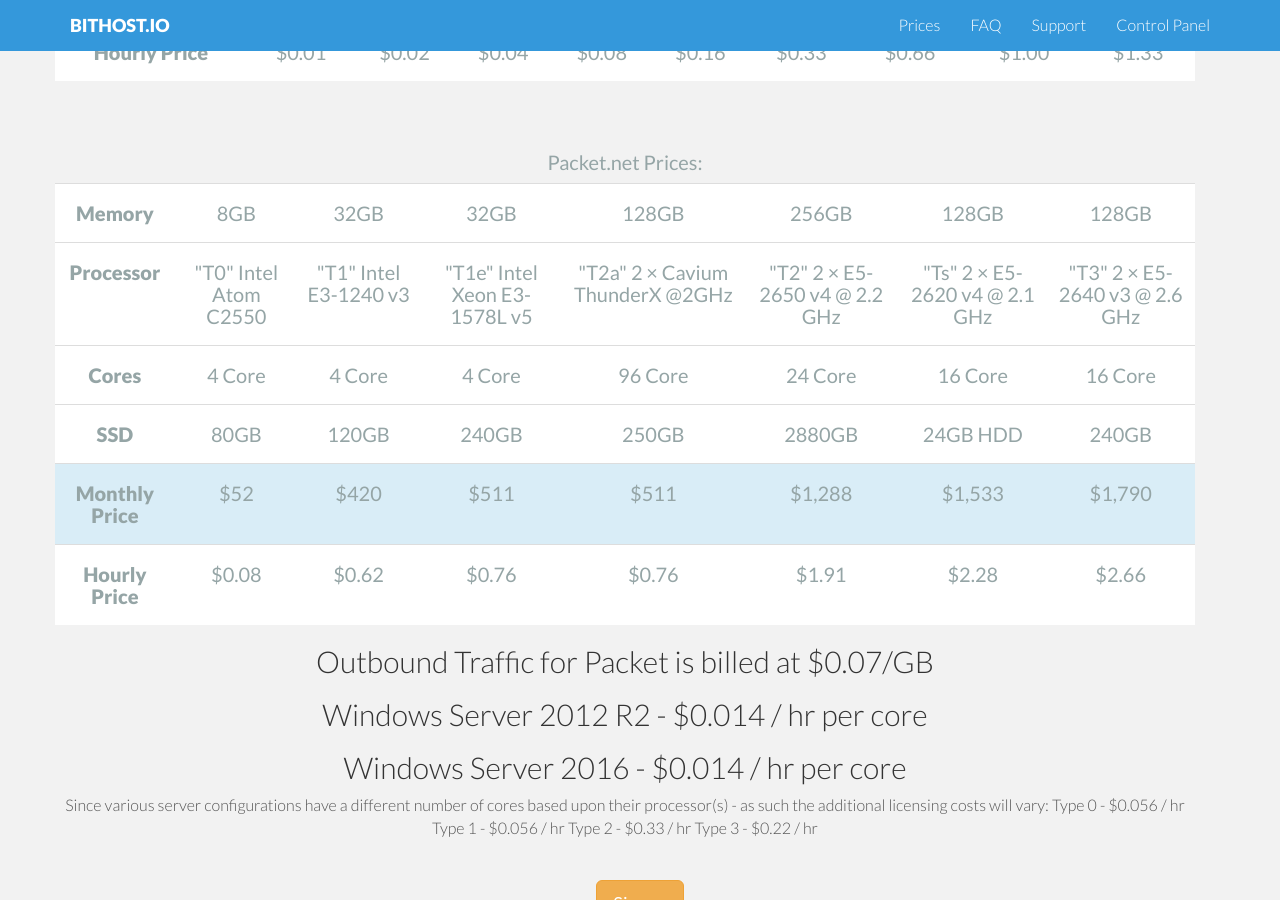
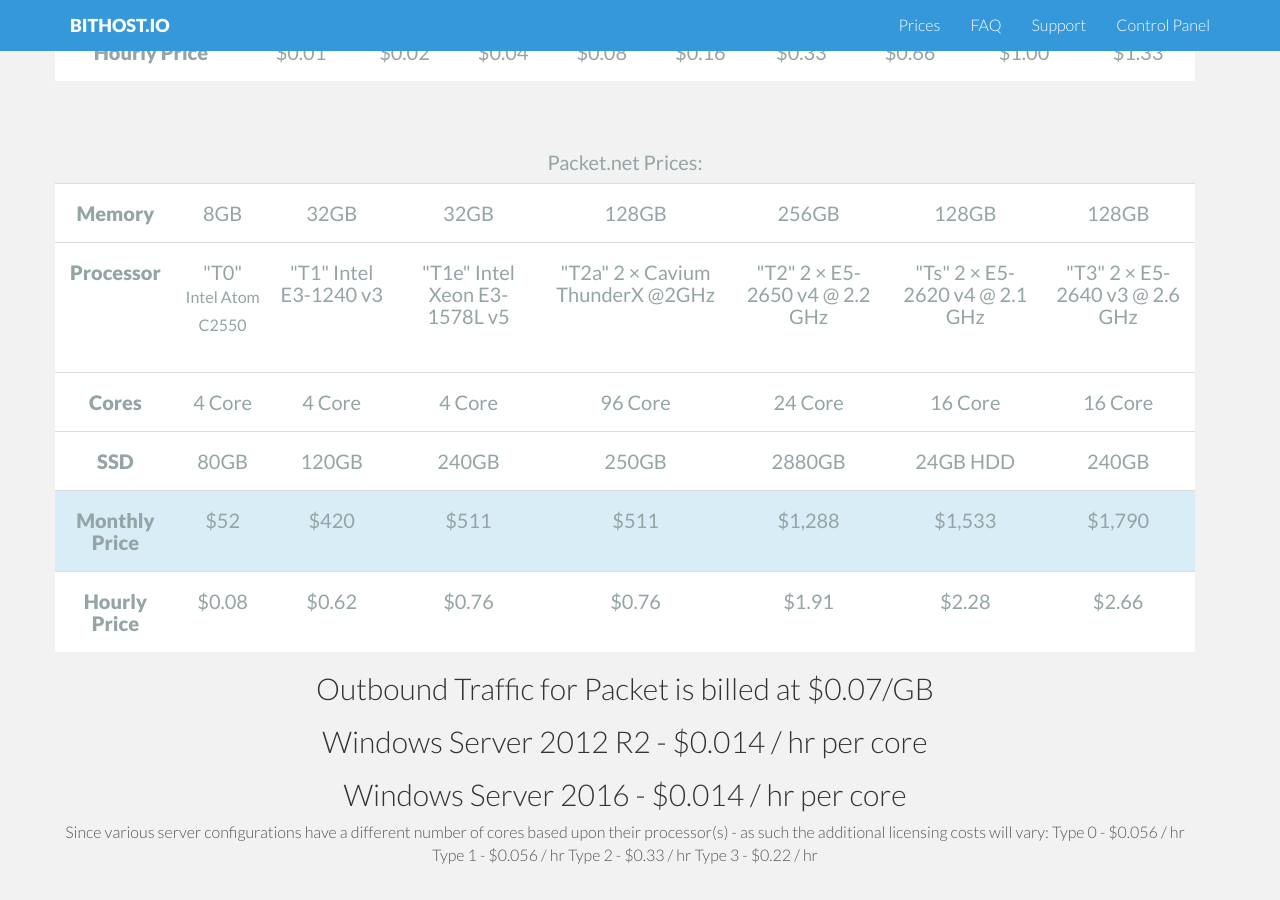
Before and after one commit to bithostio/www.bithost.io, a Jekyll site: the page built from index.html, in a window 1280 px wide and 900 px high, scrolled down 1189 px. Built offline with Jekyll 4.4.1, drawn with Linux system fonts in a browser that asks for light colours; nearby versions of some CDN libraries; Markdown is read by kramdown in place of the engine named in the settings.

```diff
--- a/index.html
+++ b/index.html
@@ -130,7 +130,7 @@ description: Pay for remote servers using the power of Bitcoin
 
         <tr>
           <td><h4 style="font-weight: bold">Processor</h4></td>
-          <td><h4>"T0" Intel Atom C2550</h4></td>
+          <td><h4>"T0" <p> Intel Atom C2550</h4></td>
           <td><h4>"T1" Intel E3-1240 v3</h4></td>
           <td><h4>"T1e" Intel Xeon E3-1578L v5</h4></td>
           <td><h4>"T2a" 2 × Cavium ThunderX @2GHz</h4></td>
```
